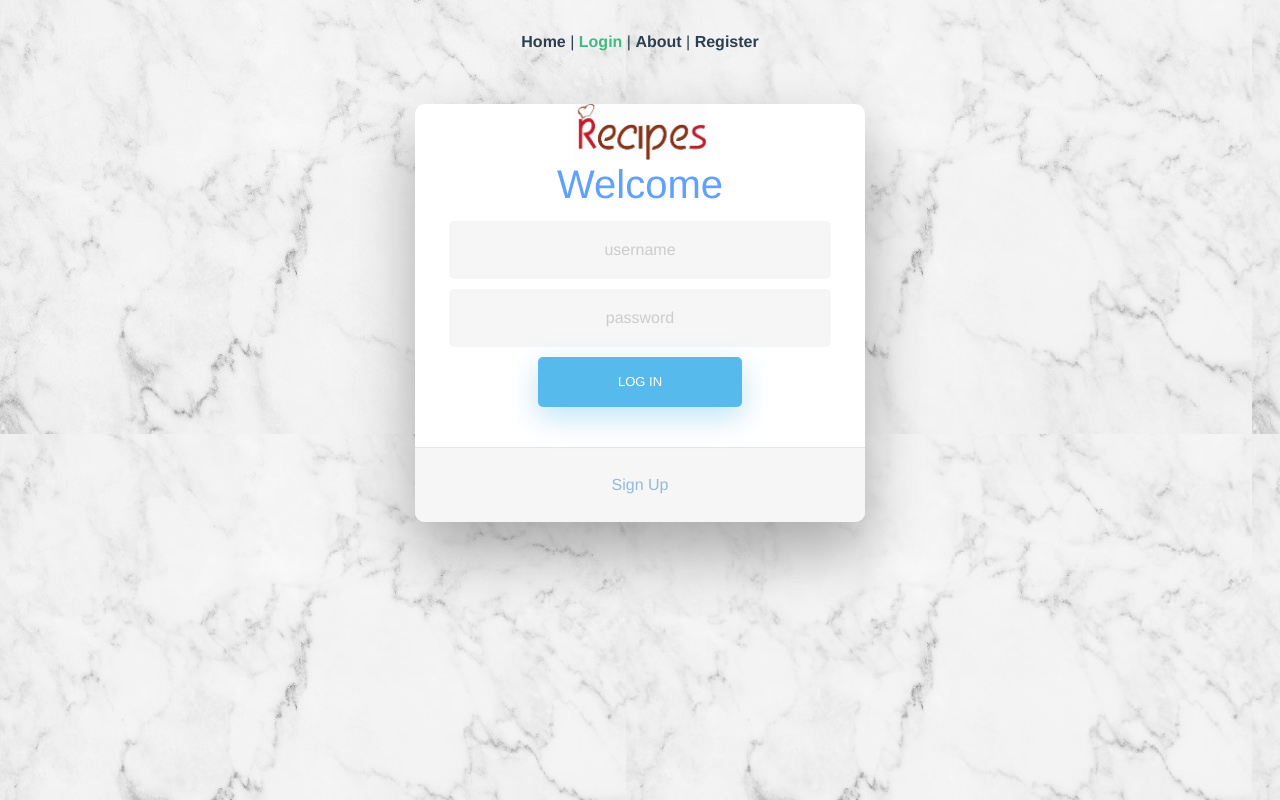
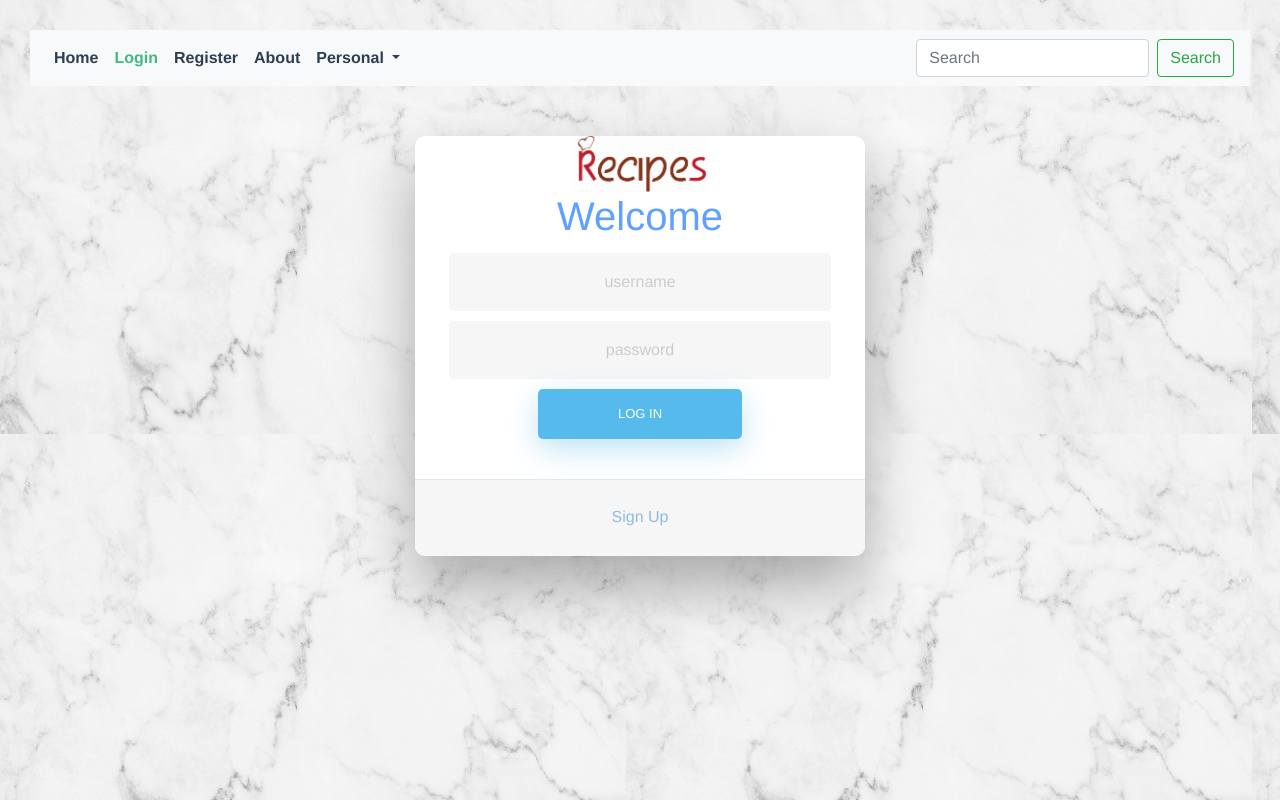
Before and after one commit to SISE-Web-Development-Environments/assignment-3-3-yuval_gal_ass3-1, a Vue app: page /login in a window 1280 px wide. Built offline with nearby package versions, Linux system fonts and the light colour scheme; what vue-async-computed would draw is missing.

Commit message:
start Navbar.vue

```diff
--- a/src/App.vue
+++ b/src/App.vue
@@ -1,11 +1,6 @@
 <template>
   <div id="app">
-    <div id="nav">
-      <router-link to="/">Home</router-link> |
-      <router-link to="/login">Login</router-link> |
-      <router-link to="/about">About</router-link> |
-      <router-link to="/register">Register</router-link>
-    </div>
+    <Navbar></Navbar>
     <b-container>
       <transition name="slide" mode="out-in">
         <router-view/>
@@ -13,7 +8,15 @@
     </b-container>
   </div>
 </template>
-
+<script>
+  import Navbar from "./components/Navbar";
+  export default {
+    name: 'App',
+    components: {
+      Navbar
+    }
+  }
+</script>
 <style lang="scss">
   html {
     background-image: url("../src/assets/marble-background.jpg");
--- a/src/components/Login.vue
+++ b/src/components/Login.vue
@@ -14,14 +14,13 @@
         <p class="errored-login-message" v-if="isFailedLogin">{{failMessage}}</p>
       </transition>
       <!-- Login Form -->
-      <input type="text" id="login" class="fadeIn second" name="login" placeholder="username" v-model="username" required>
-      <input type="password" id="password" class="fadeIn third" name="password" placeholder="password" v-model="password" required>
+      <input type="text" id="login" class="fadeIn second" name="login" placeholder="username" v-model="username">
+      <input type="password" id="password" class="fadeIn third" name="password" placeholder="password" v-model="password">
       <button class="fadeIn fourth" v-on:click="login(username, password)">Log In</button>
 
       <!-- Remind Passowrd -->
       <div id="formFooter">
-        <router-link to="/register">Sign Up
-        </router-link>
+        <a class="underlineHover" href="#">Sign Up</a>
       </div>
 
     </div>
--- /dev/null
+++ b/src/components/Navbar.vue
@@ -0,0 +1,65 @@
+<template>
+  <div id="navbar">
+    <div id="nav">
+    <nav class="navbar navbar-expand-lg navbar-light bg-light">
+      <button class="navbar-toggler" type="button" data-toggle="collapse" data-target="#navbarSupportedContent" aria-controls="navbarSupportedContent" aria-expanded="false" aria-label="Toggle navigation">
+        <span class="navbar-toggler-icon"></span>
+      </button>
+
+      <div class="collapse navbar-collapse" id="navbarSupportedContent">
+        <ul class="navbar-nav mr-auto">
+          <li class="nav-item active">
+            <router-link class="nav-link" to="/">Home</router-link>
+          </li>
+          <li class="nav-item">
+            <router-link class="nav-link" to="/login">Login</router-link>
+          </li>
+          <li class="nav-item">
+            <router-link class="nav-link" to="/register">Register</router-link>
+          </li>
+          <li class="nav-item active">
+            <router-link class="nav-link" to="/about">About</router-link>
+          </li>
+          <li class="nav-item dropdown">
+            <a class="nav-link dropdown-toggle" href="#" id="navbarDropdown" role="button" data-toggle="dropdown" aria-haspopup="true" aria-expanded="false">
+              Personal
+            </a>
+            <div class="dropdown-menu" aria-labelledby="navbarDropdown">
+              <a class="dropdown-item" href="#">Favorites</a>
+              <a class="dropdown-item" href="#">Private</a>
+              <a class="dropdown-item" href="#">La Familia</a>
+              <div class="dropdown-divider"></div>
+              <a class="dropdown-item" href="#">Something else here</a>
+            </div>
+          </li>
+        </ul>
+        <form class="form-inline my-2 my-lg-0">
+          <input class="form-control mr-sm-2" type="search" placeholder="Search" aria-label="Search">
+          <button class="btn btn-outline-success my-2 my-sm-0" type="submit">Search</button>
+        </form>
+      </div>
+    </nav>
+    </div>
+  </div>
+</template>
+
+<script>
+  export default {
+    name: 'NavBar'
+  }
+</script>
+
+<style lang="scss">
+  #nav {
+    padding: 30px;
+  }
+
+  #nav a {
+    font-weight: bold;
+    color: #2c3e50;
+  }
+
+  #nav a.router-link-exact-active {
+    color: #42b983;
+  }
+</style>
--- a/src/views/About.vue
+++ b/src/views/About.vue
@@ -1,5 +1,5 @@
 <template>
   <div class="about">
-    <h1>Another Shtut </h1>
+    <h1>About us </h1>
   </div>
 </template>
--- a/src/views/HomePage.vue
+++ b/src/views/HomePage.vue
@@ -34,8 +34,6 @@ import { Carousel, Slide } from 'vue-carousel'
 import axios from 'axios'
 import PreviewRecipe from '../components/PreviewRecipe'
 import loginScript from '../generic/login'
-
-
 
 async function getRecipesData () {
   let randomIds
```
